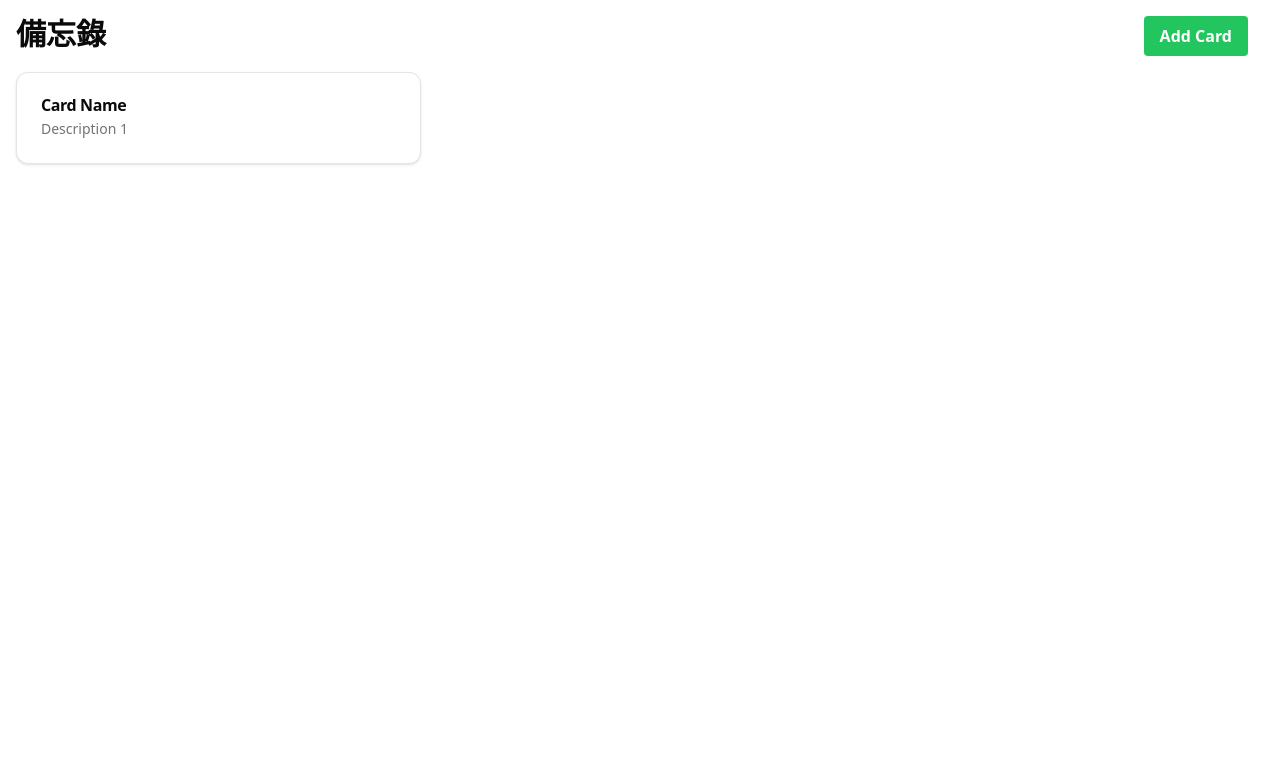
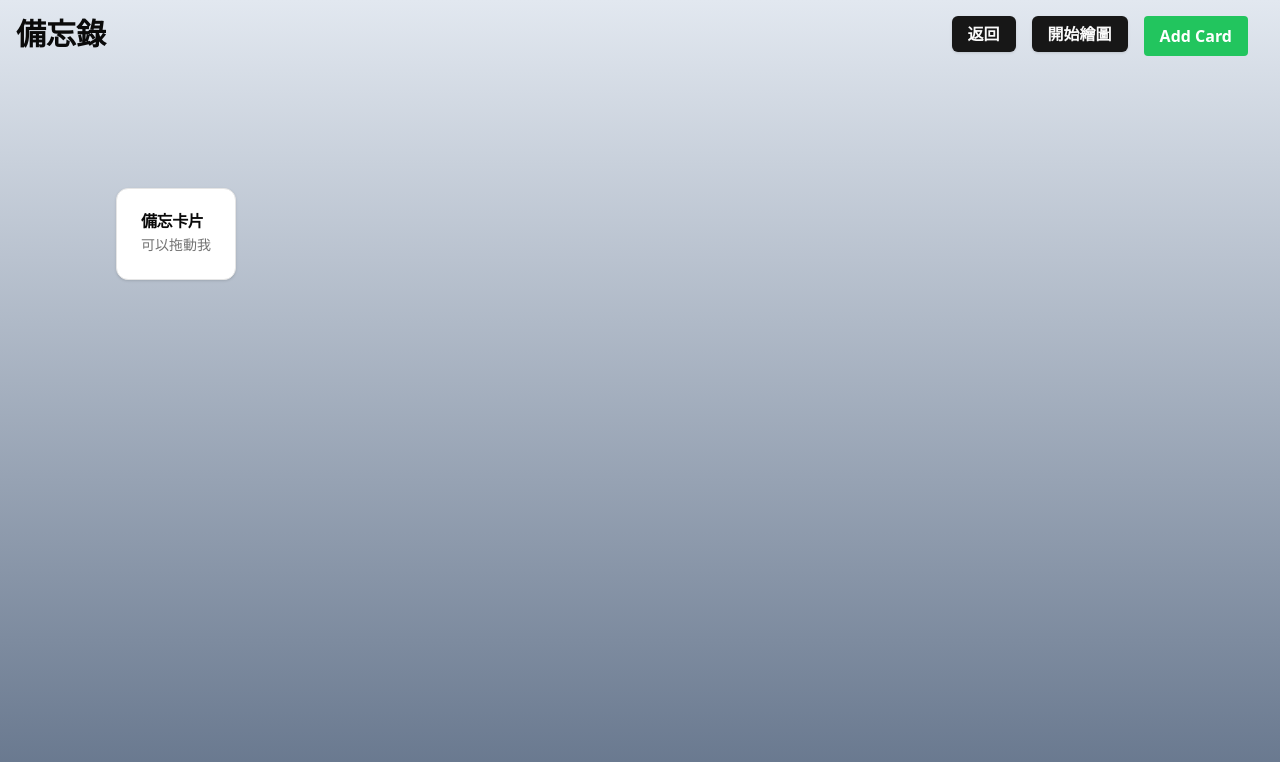
Before and after one commit to sheng6612/notebook, a Next.js app: page /hook/card in a window 1280 px wide. Shown: the top 762 px of the page. Built offline with nearby package versions, Linux system fonts and the light colour scheme.

Commit message:
feat: draw canvas
fix: Addcard

```diff
--- a/src/components/card/card.tsx
+++ b/src/components/card/card.tsx
@@ -1,58 +1,184 @@
-"use client"
-
-import React, { useState } from 'react';
-import {
-    Card,
-    CardDescription,
-    CardHeader,
-    CardTitle,
-} from "@/components/ui/card";
+'use client';
+import { useState, useRef, useEffect } from 'react';
+import { Card, CardDescription, CardHeader, CardTitle } from "@/components/ui/card";
+import { ContextMenu, ContextMenuContent, ContextMenuItem, ContextMenuTrigger } from "@/components/ui/context-menu";
+import { Button } from "@/components/ui/button";
+import Link from 'next/link';
 import EditCard from './EditCard';
 import AddCard from './AddCard';
-import {
-  ContextMenu,
-  ContextMenuContent,
-  ContextMenuItem,
-  ContextMenuTrigger,
-} from "@/components/ui/context-menu"
+
+
 
 interface CardData {
   id: number;
   title: string;
   description: string;
+  x: number;
+  y: number;
 }
 
-const CardComponent = () => {
+export default function IntegratedCardDrawingTool() {
   const [cards, setCards] = useState<CardData[]>([
-    { id: 1, title: 'Card Name', description: 'Description 1' },
+    { id: 1, title: '備忘卡片', description: '可以拖動我', x: 100, y: 100 },
   ]);
+
+
+  const canvasRef = useRef<HTMLCanvasElement>(null);
+  const containerRef = useRef<HTMLDivElement>(null);
+  const [isDrawing, setIsDrawing] = useState(false);
+  const [isDrawMode, setIsDrawMode] = useState(false);
+  const [color, setColor] = useState('#000000');
+  const [brushSize, setBrushSize] = useState(5);
+  const [isErasing, setIsErasing] = useState(false);
+  const [isPanelOpen, setIsPanelOpen] = useState(false);
   const [editingCardId, setEditingCardId] = useState<number | null>(null);
+
+
+  useEffect(() => {
+    const canvas = canvasRef.current;
+    const container = containerRef.current;
+    if (!canvas || !container) return;
+
+    canvas.width = container.offsetWidth;
+    canvas.height = container.offsetHeight;
+
+    const ctx = canvas.getContext('2d');
+    if (!ctx) return;
+
+    ctx.lineCap = 'round';
+    ctx.lineJoin = 'round';
+    ctx.strokeStyle = color;
+    ctx.lineWidth = brushSize;
+  }, [color, brushSize]);
+
+  useEffect(() => {
+    const handleResize = () => {
+      const canvas = canvasRef.current;
+      const container = containerRef.current;
+      if (!canvas || !container) return;
+
+      const ctx = canvas.getContext('2d');
+      if (!ctx) return;
+
+      const imageData = ctx.getImageData(0, 0, canvas.width, canvas.height);
+
+      canvas.width = container.offsetWidth;
+      canvas.height = container.offsetHeight;
+
+      ctx.lineCap = 'round';
+      ctx.lineJoin = 'round';
+      ctx.strokeStyle = color;
+      ctx.lineWidth = brushSize;
+
+      ctx.putImageData(imageData, 0, 0);
+    };
+
+    window.addEventListener('resize', handleResize);
+    return () => window.removeEventListener('resize', handleResize);
+  }, [color, brushSize]);
+
+  const startDrawing = (e: React.MouseEvent) => {
+    if (!isDrawMode) return;
+    const canvas = canvasRef.current;
+    if (!canvas) return;
+
+    const ctx = canvas.getContext('2d');
+    if (!ctx) return;
+
+    const rect = canvas.getBoundingClientRect();
+    const x = e.clientX - rect.left;
+    const y = e.clientY - rect.top;
+
+    setIsDrawing(true);
+    ctx.beginPath();
+    ctx.moveTo(x, y);
+  };
+
+  const draw = (e: React.MouseEvent) => {
+    if (!isDrawing || !isDrawMode) return;
+
+    const canvas = canvasRef.current;
+    const ctx = canvas?.getContext('2d');
+    if (!ctx || !canvas) return;
+
+    const rect = canvas.getBoundingClientRect();
+    const x = e.clientX - rect.left;
+    const y = e.clientY - rect.top;
+
+    ctx.strokeStyle = isErasing ? '#00000000' : color;
+    ctx.lineWidth = brushSize;
+    ctx.globalCompositeOperation = isErasing ? 'destination-out' : 'source-over';
+
+    ctx.lineTo(x, y);
+    ctx.stroke();
+  };
+
+  const stopDrawing = () => {
+    setIsDrawing(false);
+  };
+
+  const clearCanvas = () => {
+    const canvas = canvasRef.current;
+    const ctx = canvas?.getContext('2d');
+    if (!canvas || !ctx) return;
+    ctx.clearRect(0, 0, canvas.width, canvas.height);
+  };
+
+  const togglePanel = () => setIsPanelOpen(!isPanelOpen);
+
+  const toggleDrawMode = () => {
+    setIsDrawMode(!isDrawMode);
+    if (!isDrawMode) setIsPanelOpen(true);
+  };
+
 
   const handleSave = (id: number, newTitle: string, newDescription: string) => {
       setCards(cards.map(card =>
-      card.id === id ? { ...card, title: newTitle, description: newDescription } : card
+      card.id === id ? { ...card, title: newTitle, description: newDescription,} : card
       ));
       setEditingCardId(null);
   };
 
   const handleAddCard = (title: string, description: string) => {
+    const container = containerRef.current;
     const newCard = {
       id: Date.now(),
       title,
-      description
+      description,
+      x: container ? container.offsetWidth / 2 - 100 : 200,
+      y: container ? container.offsetHeight / 2 - 50 : 150
     };
     setCards([...cards, newCard]);
   };
 
   return (
-    <div className="p-4 h-screen w-full">
-      <div className='flex justify-between'>
+    <div className="p-4 h-screen w-full bg-gradient-to-b from-slate-200 to-slate-500">
+      <div className='flex justify-between mb-4'>
         <div className='text-3xl font-bold'>備忘錄</div>
-        <div className='flex  px-4'><AddCard onSave={handleAddCard} /></div>
+        <div className='flex space-x-4 px-4'>
+          <Link href="/">
+            <Button className='text-md font-bold'>返回</Button>
+          </Link>
+          <Button onClick={toggleDrawMode} className={`text-md font-bold ${isDrawMode ? 'bg-blue-600 hover:bg-blue-700' : ''}`}>
+            {isDrawMode ? '停止繪圖' : '開始繪圖'}
+          </Button>
+          <AddCard onSave={handleAddCard}/>
         </div>
-      <div className="grid grid-cols-1 md:grid-cols-2 lg:grid-cols-3 gap-4">
+      </div>
+
+      <div ref={containerRef} className="relative w-full h-[calc(100vh-100px)]">
+        <canvas
+          ref={canvasRef}
+          className="absolute top-0 left-0 w-full h-full z-0"
+          onMouseDown={startDrawing}
+          onMouseMove={draw}
+          onMouseUp={stopDrawing}
+          onMouseLeave={stopDrawing}
+        />
+
         {cards.map(card => (
           <div key={card.id}>
+
             {editingCardId === card.id && (
                     <div className="fixed inset-0 bg-black bg-opacity-50 flex items-center justify-center p-4">
                         <EditCard
@@ -65,7 +191,34 @@ const CardComponent = () => {
                     )}
             <ContextMenu>
               <ContextMenuTrigger>
-                <Card className="relative">
+                <Card
+                  className={`absolute cursor-move z-10 select-none ${isDrawMode ? 'pointer-events-none' : ''}`}
+                  style={{ left: `${card.x}px`, top: `${card.y}px` }}
+                  onMouseDown={(e: React.MouseEvent) => {
+                    if (isDrawMode) return;
+
+                    const startX = e.clientX - card.x;
+                    const startY = e.clientY - card.y;
+
+                    const onMouseMove = (e: MouseEvent) => {
+                      setCards(prevCards =>
+                        prevCards.map(c =>
+                          c.id === card.id
+                            ? { ...c, x: e.clientX - startX, y: e.clientY - startY }
+                            : c
+                        )
+                      );
+                    };
+
+                    const onMouseUp = () => {
+                      document.removeEventListener('mousemove', onMouseMove);
+                      document.removeEventListener('mouseup', onMouseUp);
+                    };
+
+                    document.addEventListener('mousemove', onMouseMove);
+                    document.addEventListener('mouseup', onMouseUp);
+                  }}
+                >
                   <CardHeader>
                     <CardTitle>{card.title}</CardTitle>
                     <CardDescription>{card.description}</CardDescription>
@@ -73,18 +226,52 @@ const CardComponent = () => {
                 </Card>
               </ContextMenuTrigger>
               <ContextMenuContent>
-                    <ContextMenuItem onClick={() => setEditingCardId(card.id)}>Edit</ContextMenuItem>
-                    <ContextMenuItem onClick={() => setCards(cards.filter(c => c.id !== card.id))}>Delete</ContextMenuItem>
-                    <ContextMenuItem>Move</ContextMenuItem>
-                    <ContextMenuItem>Subscription</ContextMenuItem>
+                <ContextMenuItem onClick={() => setEditingCardId(card.id)}>編輯</ContextMenuItem>
+                <ContextMenuItem onClick={() => setCards(cards.filter(c => c.id !== card.id))}>刪除</ContextMenuItem>
               </ContextMenuContent>
             </ContextMenu>
           </div>
         ))}
+
+        {isPanelOpen && isDrawMode && (
+          <div className="absolute top-4 right-4 w-64 bg-white p-4 rounded-lg shadow-md z-20">
+            <h2 className="text-xl font-bold mb-4">繪圖工具</h2>
+            <div className="space-y-4">
+              <div className="flex justify-between items-center">
+                <span>顏色選擇</span>
+                <input type="color" value={color} onChange={(e) => setColor(e.target.value)} className="w-10 h-10 cursor-pointer" />
+              </div>
+              <div className="flex flex-col">
+                <span>筆觸大小: {brushSize}</span>
+                <input type="range" min={1} max={30} value={brushSize} onChange={(e) => setBrushSize(Number(e.target.value))} className="w-full mt-1" />
+              </div>
+              <div className="flex justify-between items-center">
+                <span>橡皮擦</span>
+                <button
+                  className={`px-3 py-1 rounded ${isErasing ? 'bg-blue-500 text-white' : 'bg-gray-300'}`}
+                  onClick={() => setIsErasing(!isErasing)}
+                >
+                  {isErasing ? '停用' : '啟用'}
+                </button>
+              </div>
+              <div className="flex justify-between">
+                <span>清除畫布</span>
+                <button className="bg-red-500 text-white px-3 py-1 rounded hover:bg-red-600" onClick={clearCanvas}>
+                  清除
+                </button>
+              </div>
+            </div>
+          </div>
+        )}
+
+        {isDrawMode && !isPanelOpen && (
+          <button className="absolute top-4 right-4 p-2 bg-white rounded-md shadow-md z-20 hover:bg-gray-100" onClick={togglePanel}>
+            顯示工具
+          </button>
+        )}
       </div>
     </div>
   );
-};
-
-export default CardComponent;
-//TODO:加入時間選擇 卡片排版 優化
+}
+//TODO::加入時間選擇
+//FIXME:新增卡片
```
Lines whose indentation alone changed are shown as unchanged.
